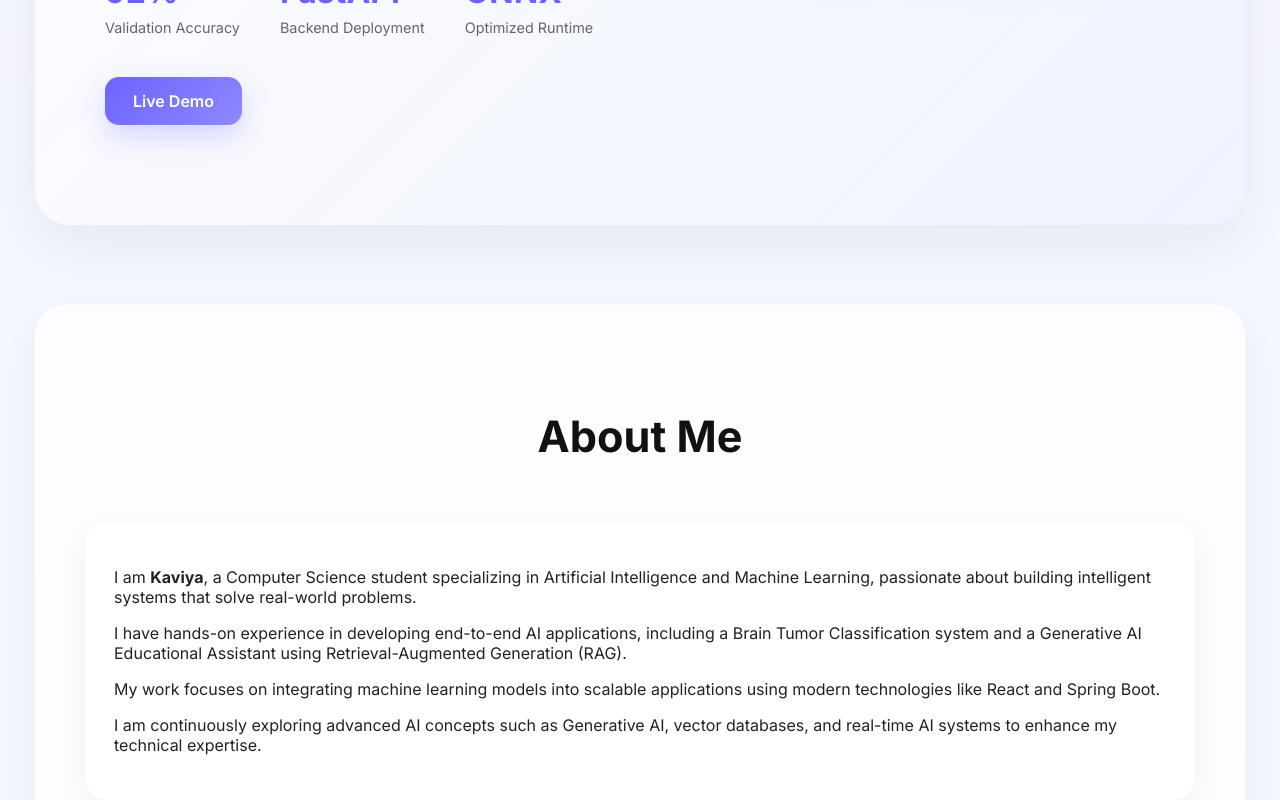
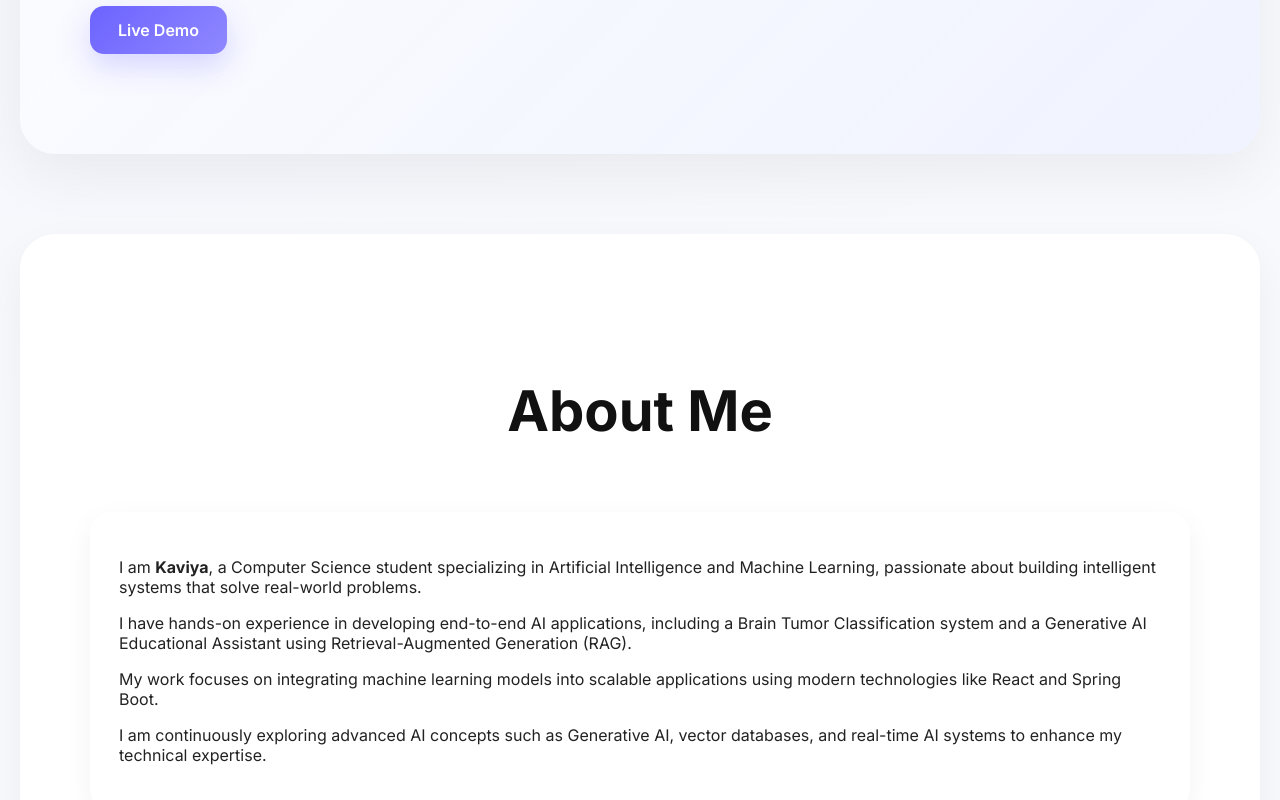
Before and after one commit to Kaviya-Balamurugan/portfolio, a React (Create React App) app: page / in a window 1280 px wide. Shown: the part 1784-2584 px from the top of the page. Built offline with nearby package versions, Linux system fonts and the light colour scheme.

Commit message:
Improved enterprise typography and spacing

```diff
--- a/src/App.css
+++ b/src/App.css
@@ -2,7 +2,10 @@
 body {
   margin: 0;
   font-family: 'Inter', sans-serif;
-  background: linear-gradient(to bottom, #f7f8ff, #eef2ff);
+  background:
+  radial-gradient(circle at top left, rgba(108,99,255,0.08), transparent 25%),
+  radial-gradient(circle at bottom right, rgba(143,136,255,0.08), transparent 25%),
+  #f8f9fc;
   color: #222;
   scroll-behavior: smooth;
 }
@@ -12,7 +15,7 @@ body {
 }
 
 main {
-  max-width: 1250px;
+  max-width: 1400px;
   margin: auto;
   padding: 20px;
 }
@@ -24,10 +27,15 @@ section {
 /* ===== HEADINGS ===== */
 h2 {
   text-align: center;
-  font-size: 2.7rem;
-  margin-bottom: 60px;
+
+  font-size: 3.5rem;
+  line-height: 1.1;
+
+  margin-bottom: 70px;
+
+  color: #111;
+
   font-weight: 700;
-  color: #111;
 }
 
 /* ===== NAVBAR ===== */
@@ -303,18 +311,34 @@ h2 {
 #education,
 #experience,
 #whatido {
-  background: rgba(255,255,255,0.75);
+  padding: 100px 70px;
 
-  backdrop-filter: blur(12px);
+  margin: 70px 0;
 
-  border-radius: 30px;
-
-  margin: 50px 0;
-  padding: 70px 50px;
+  border-radius: 35px;
 
   box-shadow:
-    0 15px 40px rgba(0,0,0,0.05),
-    0 0 0 1px rgba(255,255,255,0.35);
+    0 15px 40px rgba(0,0,0,0.05);
+}
+
+/* ===== ALTERNATING SECTION COLORS ===== */
+
+#about,
+#projects,
+#achievements,
+#contact {
+  background: rgba(255,255,255,0.95);
+}
+
+#education,
+#experience,
+#skills,
+#whatido {
+  background: linear-gradient(
+    135deg,
+    #f8f9ff,
+    #eef2ff
+  );
 }
 
 /* ===== GENERAL CARD ===== */
```
